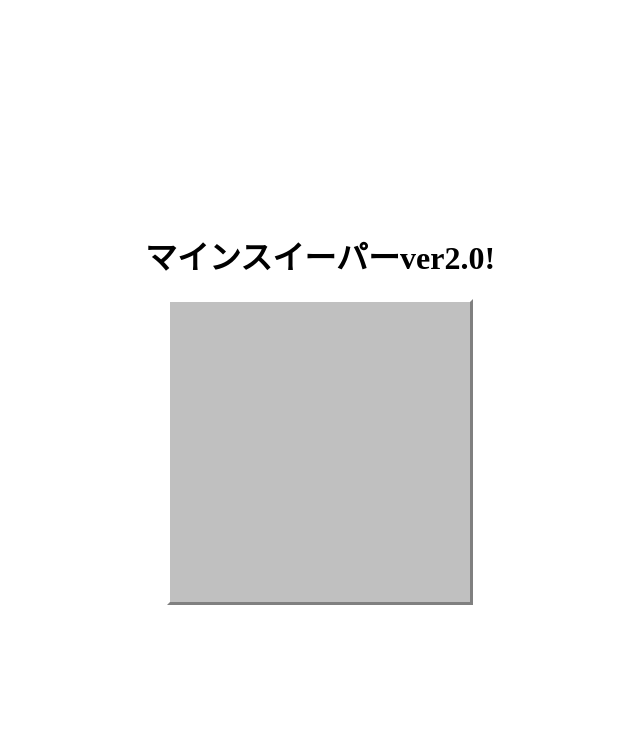
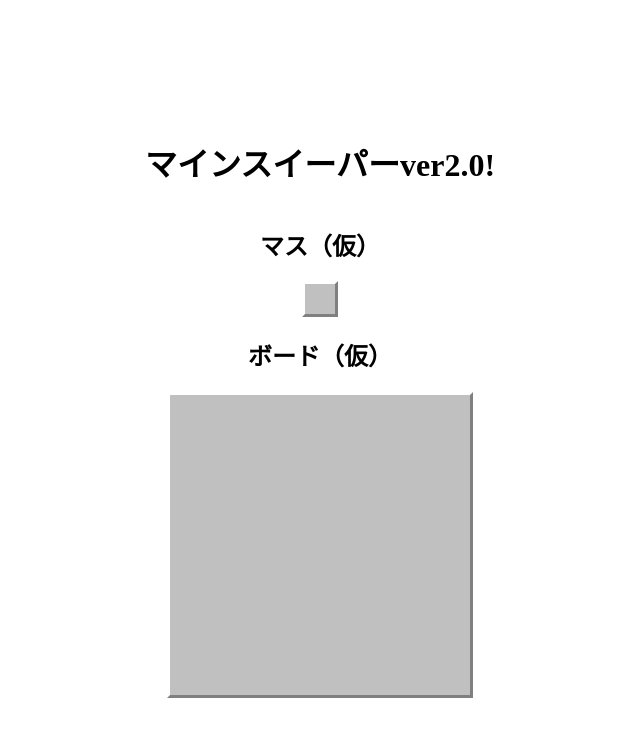
Before and after one commit to rui319420/minesweeper-ver2.0, a Next.js app: page / in a window 1280 px wide. Shown: the top 736 px of the page, without its empty margins (320-960 px from the left). Built offline with nearby package versions, Linux system fonts and the light colour scheme.

Commit message:
feat: Cell shape

```diff
--- a/src/app/page.tsx
+++ b/src/app/page.tsx
@@ -1,7 +1,8 @@
 'use client'
 
 import { useState, useEffect } from "react";
-import {Board} from "../components/Board/Board"
+import { Board } from "../components/Board/Board"
+import { Cell } from "../components/Cell/Cell";
 
 
 export default function Home() {
@@ -9,7 +10,11 @@ export default function Home() {
 
     <div className="container">
       <h1>マインスイーパーver2.0!</h1>
-      <Board></Board>
+      <h2>マス（仮）</h2>
+      <Cell></Cell>
+      <h2>ボード（仮）</h2>
+      <Board>
+      </Board>
     </div>
   );
 }
--- a/src/components/Board/Board.tsx
+++ b/src/components/Board/Board.tsx
@@ -4,7 +4,6 @@ export function Board() {
 
   return (
     <div className={styles.Board}>
-
     </div>
   )
 }
--- a/src/components/Cell/Cell.module.css
+++ b/src/components/Cell/Cell.module.css
@@ -0,0 +1,11 @@
+.Cell {
+  display: grid;
+  background-color: #c0c0c0;
+  width: 30px;
+  height: 30px;
+  border: 2px solid #808080;
+  border-top: 3px solid #fff;
+  border-left: 3px solid #fff;
+  border-right: 3px solid #808080;
+  border-bottom: 3px solid #808080;
+}
--- a/src/components/Cell/Cell.tsx
+++ b/src/components/Cell/Cell.tsx
@@ -0,0 +1,8 @@
+import styles from "./Cell.module.css"
+
+export function Cell() {
+
+  return (
+    <div className={styles.Cell}></div>
+  )
+}
```
